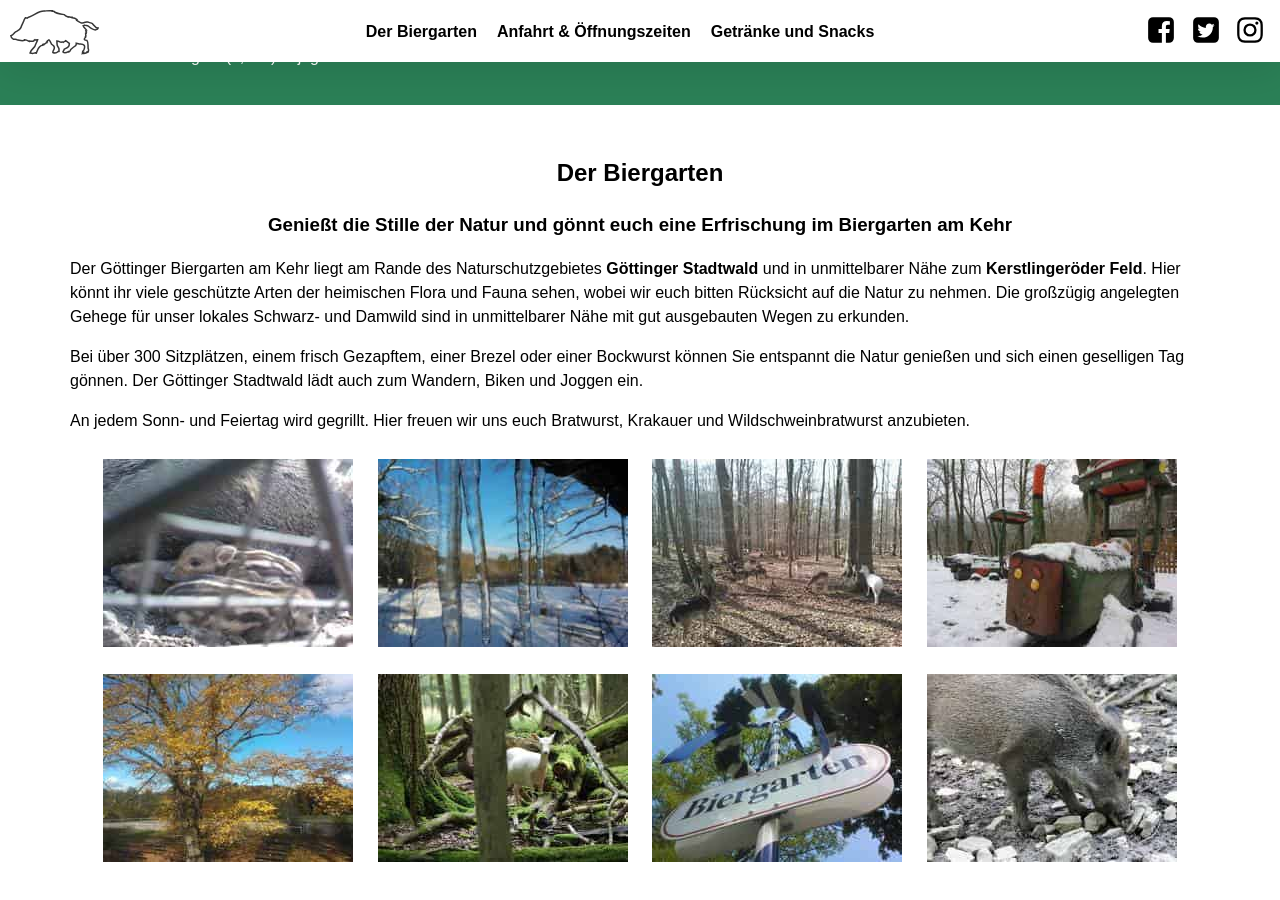
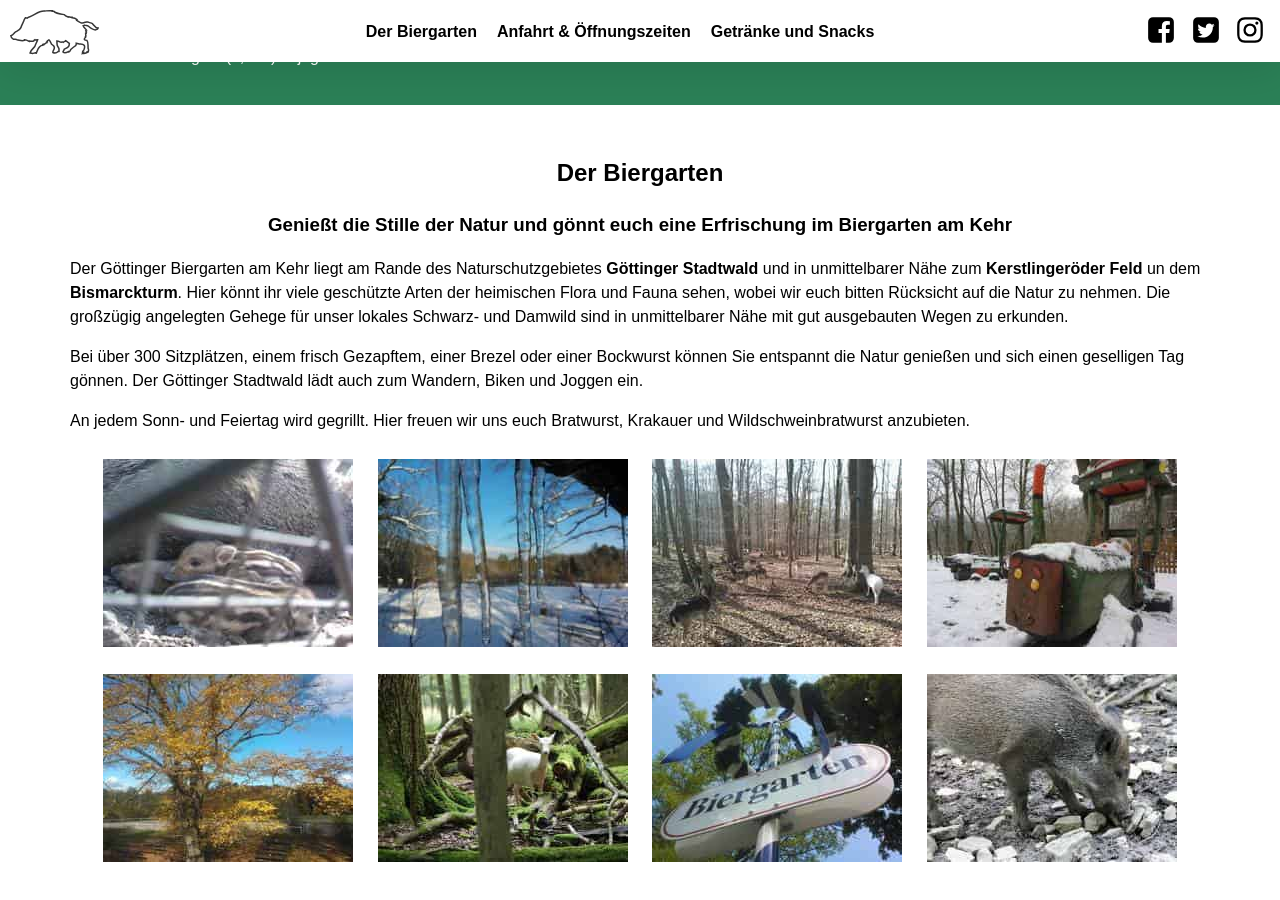
Before and after one commit to versable/kehr-website, a Jekyll site: the page built from index.html, in a window 1280 px wide and 900 px high, scrolled down 588 px. Built offline with Jekyll 4.4.1, drawn with Linux system fonts in a browser that asks for light colours.

Commit message:
Update landing page text

```diff
--- a/index.html
+++ b/index.html
@@ -41,10 +41,11 @@ layout: default
     <p>
     Der Göttinger Biergarten am Kehr liegt am Rande des Naturschutzgebietes
     <b>Göttinger Stadtwald</b> und in unmittelbarer Nähe zum <b>Kerstlingeröder
-    Feld</b>. Hier könnt ihr viele geschützte Arten der heimischen Flora und
-    Fauna sehen, wobei wir euch bitten Rücksicht auf die Natur zu nehmen. Die
-    großzügig angelegten Gehege für unser lokales Schwarz- und Damwild sind in
-    unmittelbarer Nähe mit gut ausgebauten Wegen zu erkunden.
+    Feld</b> un dem <b>Bismarckturm</b>. Hier könnt ihr viele geschützte Arten
+    der heimischen Flora und Fauna sehen, wobei wir euch bitten Rücksicht auf
+    die Natur zu nehmen. Die großzügig angelegten Gehege für unser lokales
+    Schwarz- und Damwild sind in unmittelbarer Nähe mit gut ausgebauten Wegen
+    zu erkunden.
     </p>
     <p>
     Bei über 300 Sitzplätzen, einem frisch Gezapftem, einer Brezel oder einer
```
